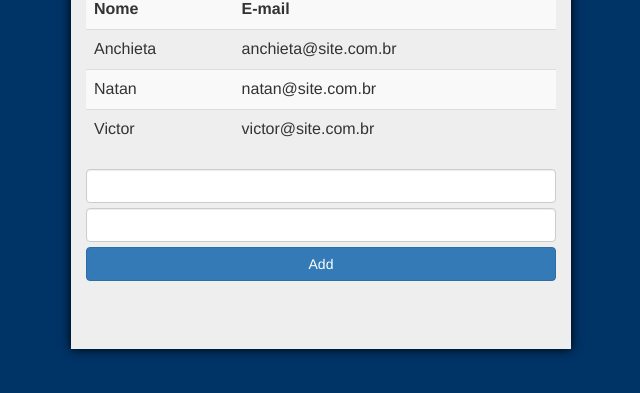
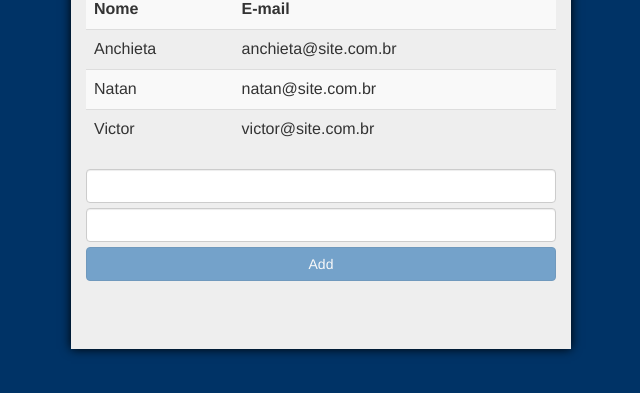
Before and after one commit to anchietajunior/angular-start, a plain HTML site: page lista-telefonica/index.html in a window 1280 px wide. Shown: the part 145-538 px from the top of the page, without its empty margins (319-959 px from the left). Drawn offline with Linux system fonts and the light colour scheme.

Commit message:
Add ng-disabled to add button when fields are not presents

```diff
--- a/lista-telefonica/index.html
+++ b/lista-telefonica/index.html
@@ -37,7 +37,9 @@
 
 				<input class="form-control" type="text" ng-model="contato.nome">
 				<input class="form-control" type="text" ng-model="contato.email">
-				<button class="btn btn-primary btn-block" ng-click="adicionarContato(contato)">Add</button>
+				<button class="btn btn-primary btn-block"
+				ng-click="adicionarContato(contato)"
+				ng-disabled="!contato.nome || !contato.email">Add</button>
 				{{contato}}
 			</div>
 		</div>
```
